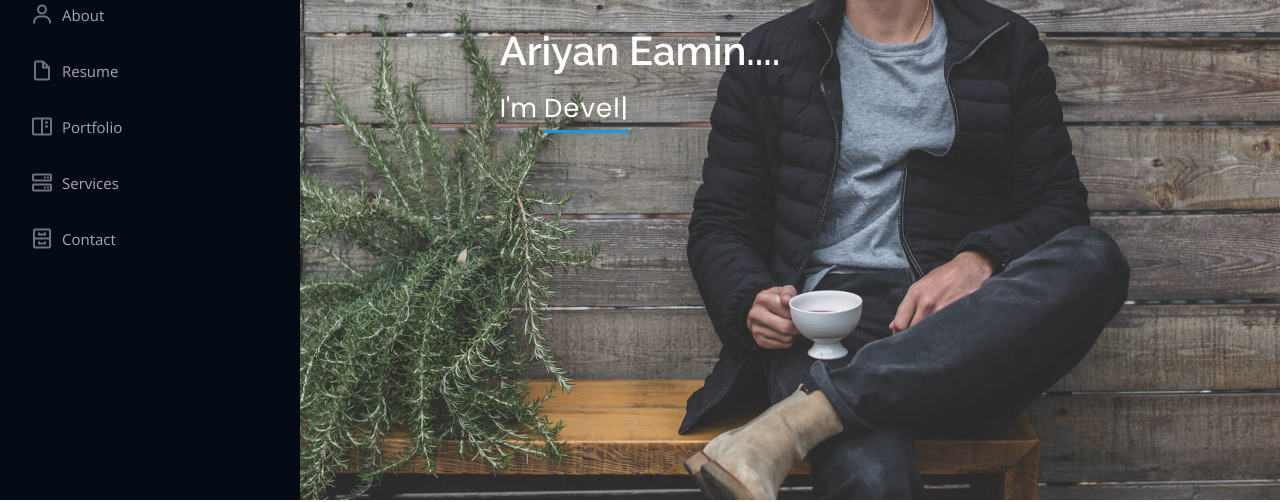
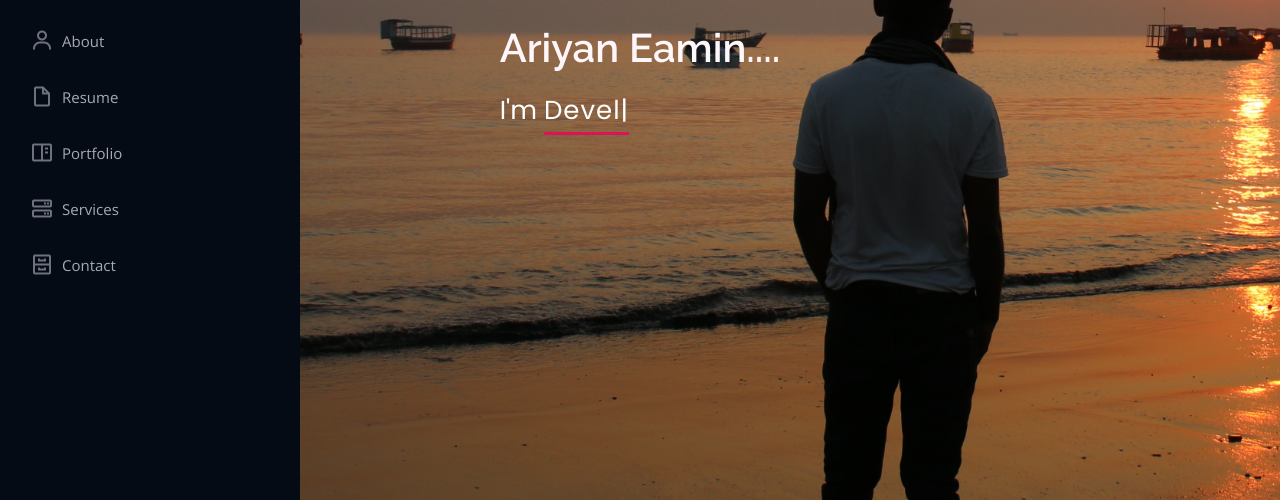
Before and after one commit to eamin22/portfolio, a plain HTML site: page index.html in a window 1280 px wide. Shown: the part 300-802 px from the top of the page. Drawn offline with nearby package versions, Linux system fonts and the light colour scheme.

Commit message:
Add files via upload

```diff
--- a/assets/css/style.css
+++ b/assets/css/style.css
@@ -83,6 +83,7 @@ h6 {
 #header .profile img {
   display: block;
   width: 120px;
+  height: 120px;
   margin: 15px auto;
   border: 8px solid #2c2f3f;
   border-radius: 50%;
@@ -229,7 +230,8 @@ h6 {
 #hero {
   width: 100%;
   height: 100vh;
-  background-image: url(../img/hero-bg.jpg);
+  background-image: url(../img/eamin2.JPG);
+  background-position: center;
   background-size: cover;
   background-repeat: no-repeat;
 }
@@ -251,11 +253,11 @@ h6 {
 }
 
 #hero h1 {
-  margin: 0 0 10px 0;
+  margin: 0 0 15px 0;
   font-size: 64;
   font-weight: 600;
   line-height: 56px;
-  color: #fff;
+  color: #fff6fa;
 }
 
 #hero p {
@@ -269,7 +271,7 @@ h6 {
   color: #fff;
   padding-bottom: 4px;
   letter-spacing: 1px;
-  border-bottom: 3px solid #149ddd;
+  border-bottom: 3px solid #dd1454;
 }
 
 @media (min-width: 1024px) {
```
